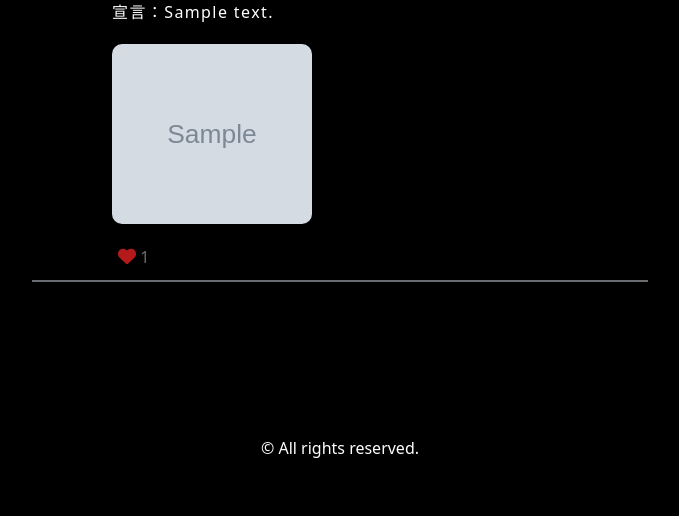
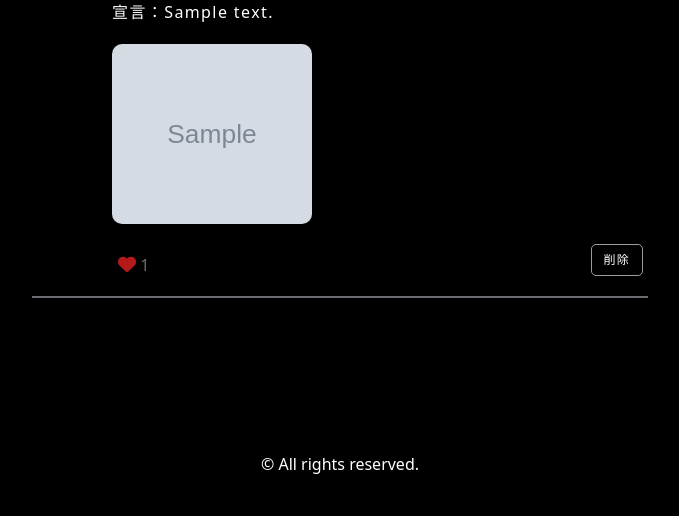
Before and after one commit to tk-art/credit, a Django app: page /profile/1/ in a window 1280 px wide. Shown: the part 738-1254 px from the top of the page, without its empty margins (300-979 px from the left). Before the commit the page ends 1196 px from the top, so only its background shows below. Run offline with Django 3.2, Linux system fonts and the light colour scheme; a user stored in the database is signed in; tables that the repository leaves empty hold one stand-in row (values such as "Sample post"); grey boxes marked "Sample" are stand-in pictures.

Commit message:
delete post and evidence

```diff
--- a/credit/templates/profile.html
+++ b/credit/templates/profile.html
@@ -84,13 +84,21 @@
               {% if post.image %}
                 <img src="{{ post.image.url }}" alt="{{ post.user.profile.username }}" class="post-image">
               {% endif %}
+              <div class="button-container">
                 <button class="like-button" data-post-id="{{ post.id }}" onclick="likeButtonClicked(this)">
                   <i class="fa-solid fa-heart heart" id="heart-icon-{{ post.id }}"></i>
                   <span class="like-count" id="like-count-{{ post.id }}">{{ post.like_count }}</span>
                 </button>
+                <div class="button-container-right">
                   {% if not post.evidence %}
                     <a class="evidence-btn" data-post-id="{{ post.id }}" data-bs-toggle="modal" data-bs-target="#exampleModal2">証拠提出</a>
                   {% endif %}
+                  <form action="/delete_post/{{ post.id }}/" method="post">
+                    {% csrf_token %}
+                    <button class="delete-btn">削除</button>
+                  </form>
+                </div>
+              </div>
             </div>
             <div class="separator"></div>
 
@@ -144,6 +152,11 @@
                 <img src="{{ evidence_image.image.url }}" alt="{{ evidence.user.profile.username }}" class="evidence-image">
               {% endfor %}
             </div>
+            <form action="/delete_evidence/{{ evidence.post.id }}/" method="post" class="delete-form">
+              {% csrf_token %}
+              <button class="delete-btn">削除</button>
+            </form>
+
             <div class="separator"></div>
 
             <!--証拠に関連する宣言モーダル-->
--- a/credit/urls.py
+++ b/credit/urls.py
@@ -16,6 +16,8 @@ urlpatterns = [
     path('follow/<int:user_id>/', views.follow, name='follow'),
     path('get_follow_status/<int:user_id>/', views.get_follow_status, name='get_follow_status'),
     path('evidence/', views.evidence, name='evidence'),
+    path('delete_post/<int:post_id>/', views.delete_post, name='delete_post'),
+    path('delete_evidence/<int:post_id>/', views.delete_evidence, name='delete_evidence'),
 ]
 
 urlpatterns += static(settings.MEDIA_URL, document_root=settings.MEDIA_ROOT)
--- a/credit/views.py
+++ b/credit/views.py
@@ -149,6 +149,20 @@ def post(request):
             return redirect('top')
     return render(request, 'top.html', {'form': form})
 
+def delete_post(request, post_id):
+    post = get_object_or_404(Post, pk=post_id)
+    if request.method == 'POST':
+        post.delete()
+        return redirect('profile', user_id=request.user.id)
+    return render(request, 'profile.html')
+
+def delete_evidence(request, post_id):
+    post = get_object_or_404(Post, pk=post_id)
+    if request.method == 'POST':
+        post.evidence.delete()
+        return redirect('profile', user_id=request.user.id)
+    return render(request, 'profile.html')
+
 def get_like_status(request):
     posts = Post.objects.all()
     response_data = {}
--- a/static/css/style.css
+++ b/static/css/style.css
@@ -422,3 +422,34 @@ label {
   border: 1px solid black;
   cursor: pointer;
 }
+
+/* 削除ボタン */
+.button-container {
+  display: flex;
+  justify-content: space-between;
+  align-items: center;
+}
+
+.delete-form {
+  text-align: right;
+}
+
+.delete-btn {
+  font-size: 12px;
+  border: 1px solid rgb(154, 154, 162);
+  color: #fff;
+  text-decoration: none;
+  border-radius: 5px;
+  padding: 6px 12px;
+  background: black;
+  margin-bottom: 10px;
+  margin-right: 5px;
+  letter-spacing: 1.2px;
+}
+
+.delete-btn:hover {
+  color: #fff;
+  background: #d20808;
+  border: 1px solid #d20808;
+  cursor: pointer;
+}
```
Lines whose indentation alone changed are shown as unchanged.
